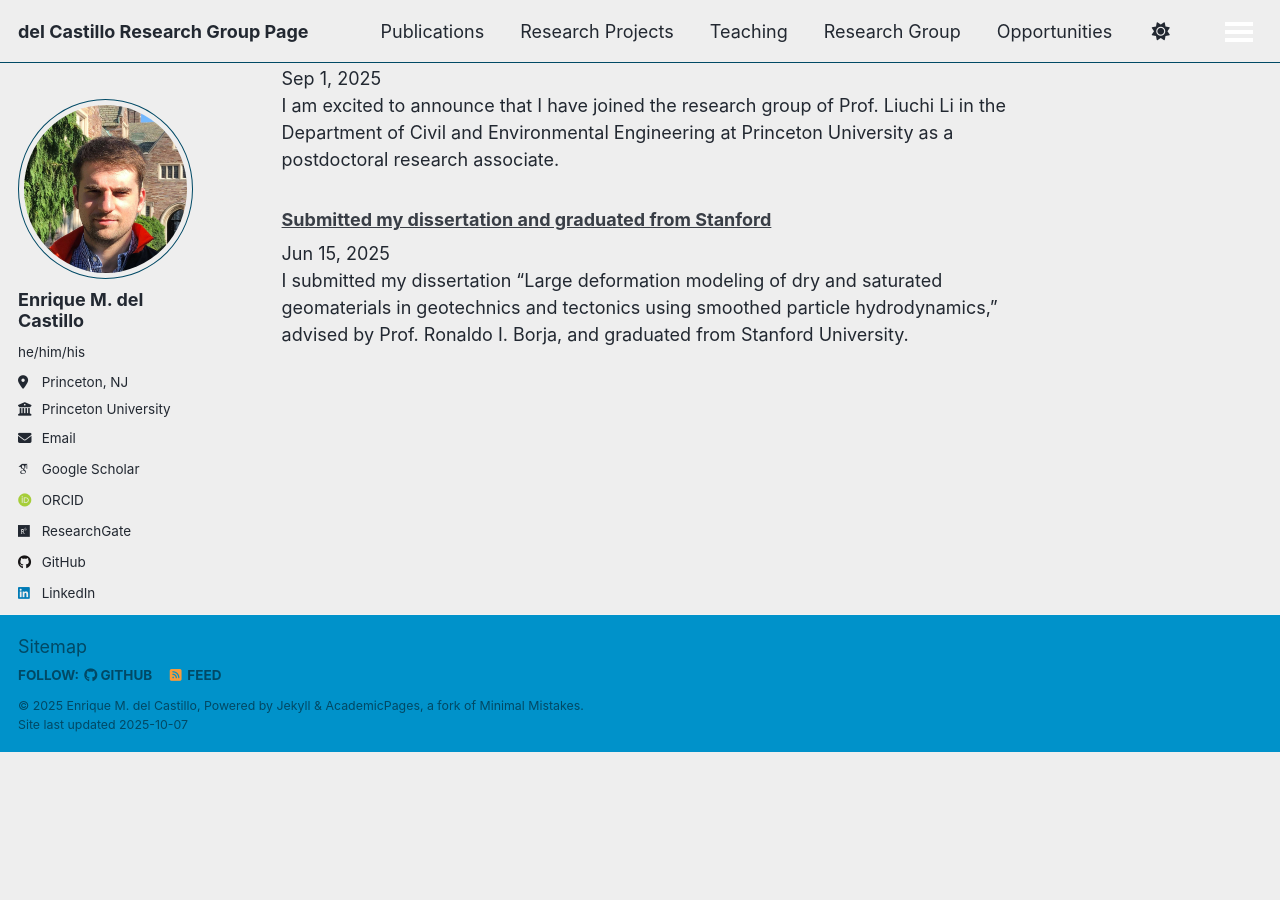
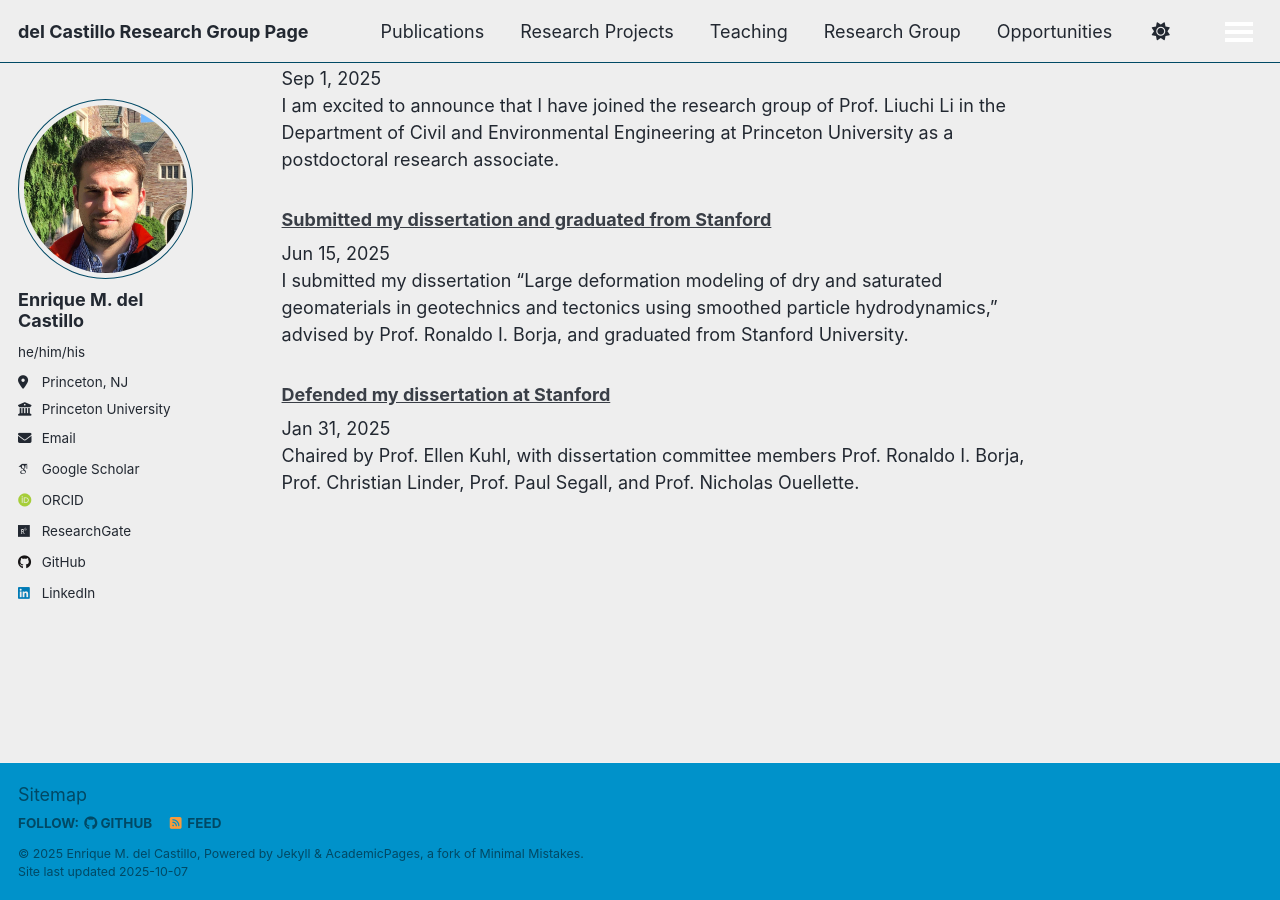
Before and after one commit to emdc19/emdcwebsite, a Jekyll site: the page built from _pages/about.md, in a window 1280 px wide and 900 px high, scrolled down 1745 px. Built offline with Jekyll 4.4.1, drawn with Linux system fonts in a browser that asks for light colours; some web fonts are replaced; a script that is not in the unit is left out; before the commit the page ends 2498 px from its top, so only the background shows below that.

Commit message:
Update news.yml

```diff
--- a/_data/news.yml
+++ b/_data/news.yml
@@ -7,3 +7,11 @@
   date: "Jun 15, 2025"
   url: "https://searchworks.stanford.edu/view/in00000451198"
   body: "I submitted my dissertation “Large deformation modeling of dry and saturated geomaterials in geotechnics and tectonics using smoothed particle hydrodynamics,” advised by Prof. Ronaldo I. Borja, and graduated from Stanford University."
+
+- title: "Defended my dissertation at Stanford"
+  date: "Jan 31, 2025"
+  url: "/files/dissertation-flyer.pdf"
+  image:
+    src: "/images/news/dissertation-defense.jpg" # <— put the photo here
+    alt: "Dissertation defense flyer/photo"
+  body: "Chaired by Prof. Ellen Kuhl, with dissertation committee members Prof. Ronaldo I. Borja, Prof. Christian Linder, Prof. Paul Segall, and Prof. Nicholas Ouellette."
```
